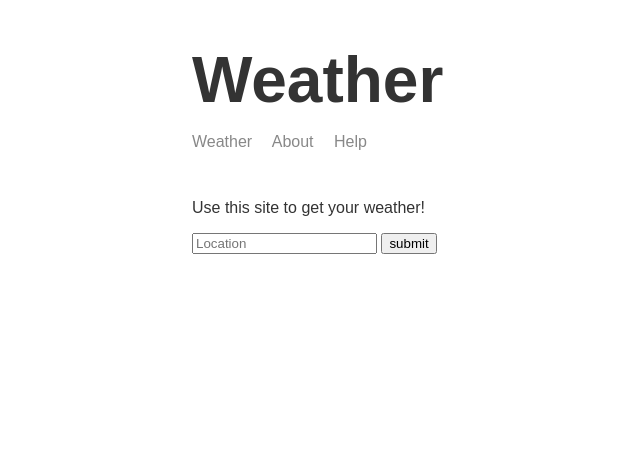
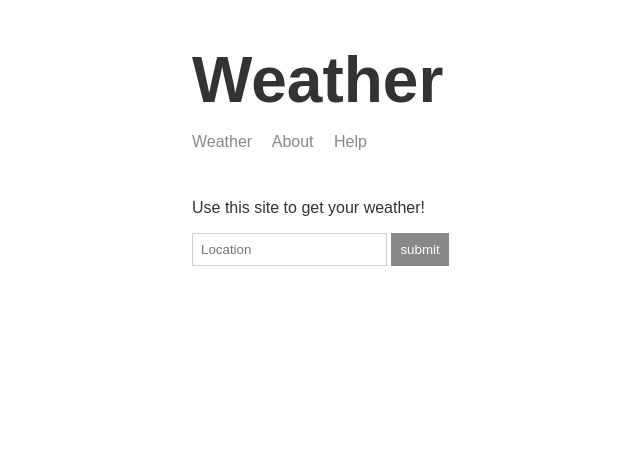
Before and after one commit to Suracho/Weather-App, a Node server app: page / in a window 1280 px wide. Shown: the top 465 px of the page, without its empty margins (123-763 px from the left). Run offline with Node 20, Linux system fonts and the light colour scheme; some libraries are stand-ins or nearby versions.

Commit message:
added some css on the page and worked on the interface

```diff
--- a/web-server/public/css/styles.css
+++ b/web-server/public/css/styles.css
@@ -40,3 +40,14 @@ header a {
 .portrait {
     width: 250px;
 }
+input{
+    border : 1px solid #cccccc;
+    padding: 8px;
+}
+button{
+    cursor: pointer;
+    border: 1px solid #888888;
+    background: #888888;
+    color: white;
+    padding: 8px;
+}
--- a/web-server/templates/views/index.hbs
+++ b/web-server/templates/views/index.hbs
@@ -17,7 +17,8 @@
         <input placeholder="Location">
         <button>submit</button>
         </form>
-
+        <p id='message1'></p>
+        <p id='message2'></p>
     </div>
     {{>footer}}
 </body>
```
Also changed, not shown: web-server/public/js/app.js.
